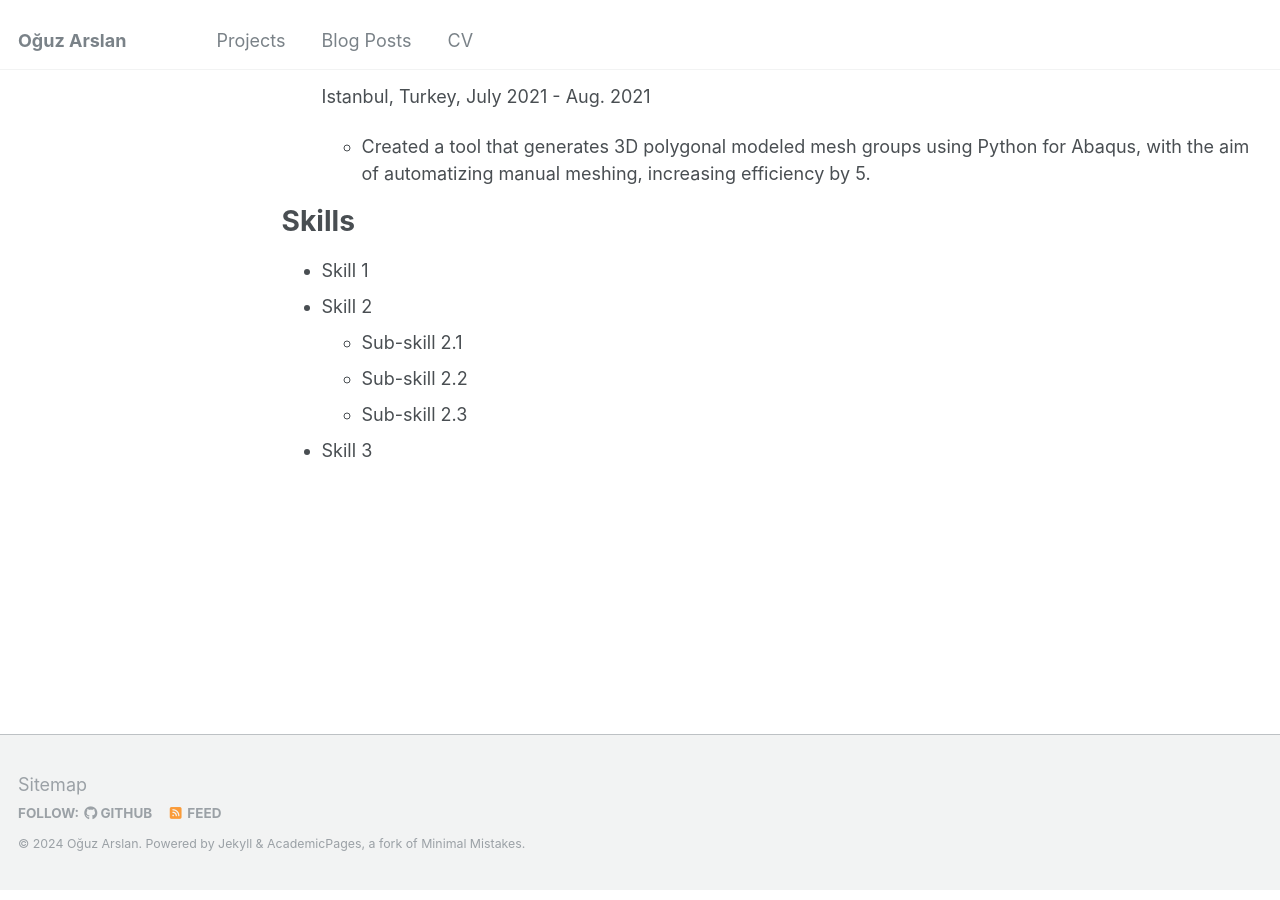
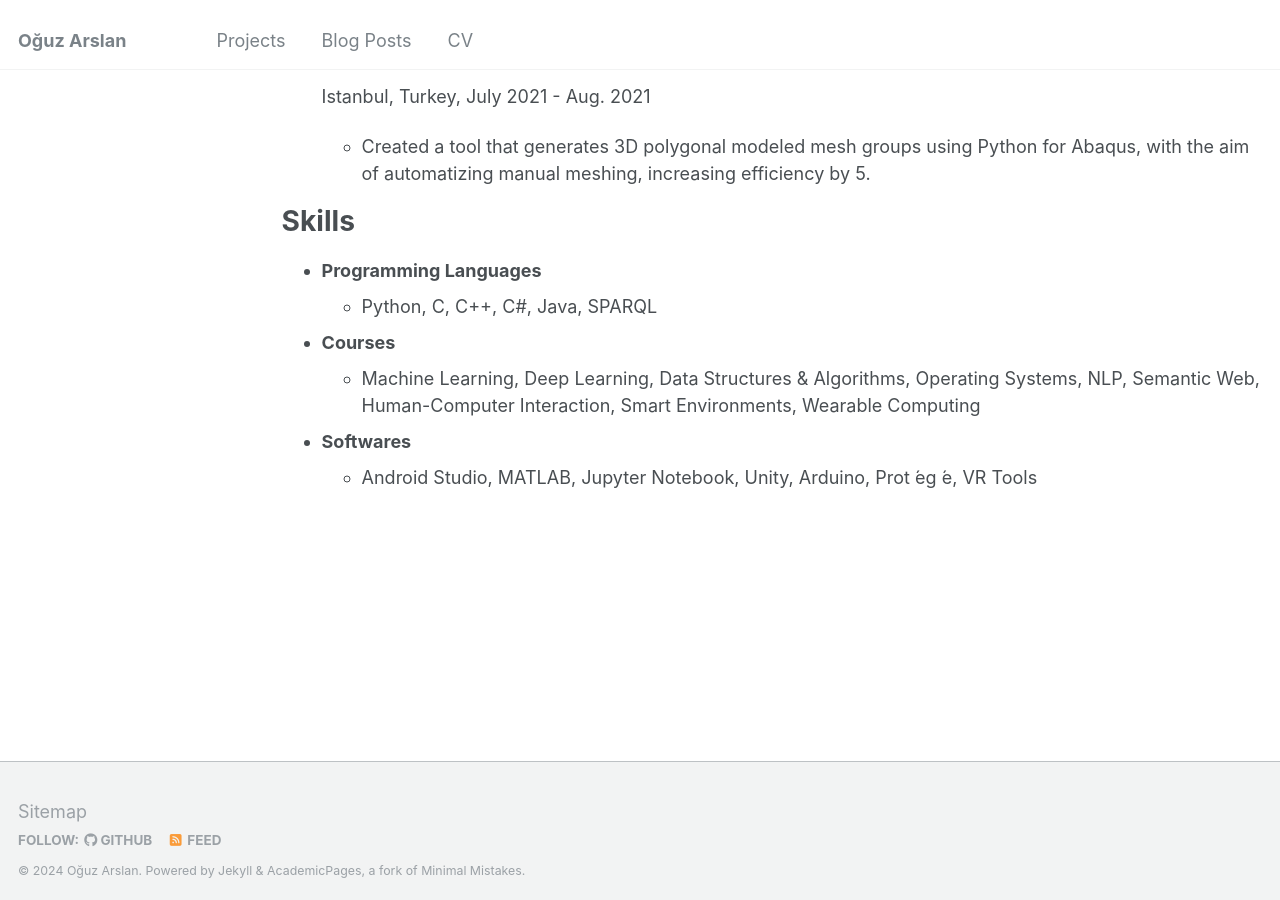
Before and after one commit to Boysle/boysle.github.io, a Jekyll site: the page built from _pages/cv.md, in a window 1280 px wide and 900 px high, scrolled down 682 px. Built offline with Jekyll 4.4.1, drawn with Linux system fonts in a browser that asks for light colours.

Commit message:
Update cv.md

```diff
--- a/_pages/cv.md
+++ b/_pages/cv.md
@@ -36,9 +36,9 @@ produced materials are distributed to organizations such as NASA and Airbus.
 
 Skills
 ======
-* Skill 1
-* Skill 2
-  * Sub-skill 2.1
-  * Sub-skill 2.2
-  * Sub-skill 2.3
-* Skill 3
+* **Programming Languages**
+  * Python, C, C++, C#, Java, SPARQL
+* **Courses**
+  * Machine Learning, Deep Learning, Data Structures & Algorithms, Operating Systems, NLP, Semantic Web, Human-Computer Interaction, Smart Environments, Wearable Computing
+* **Softwares**
+  * Android Studio, MATLAB, Jupyter Notebook, Unity, Arduino, Prot ́eg ́e, VR Tools
```
